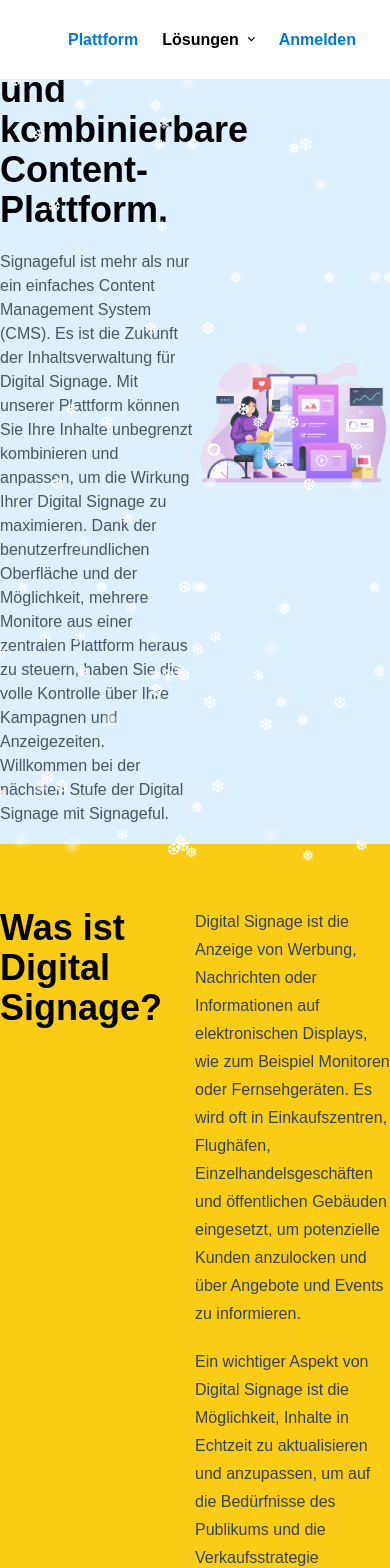
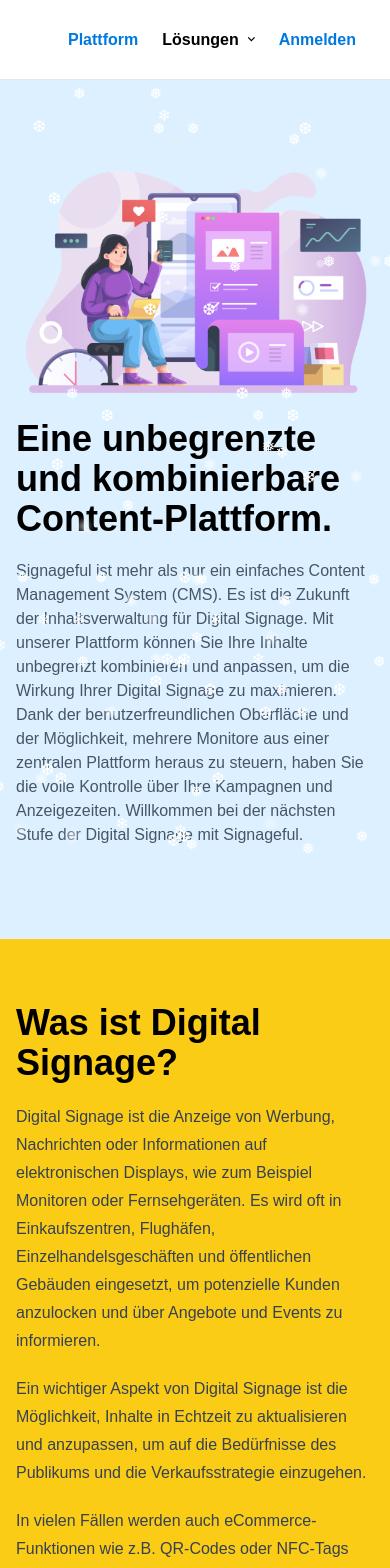
Before and after one commit to signageful/web-svelte, a SvelteKit app: page /platform in a window 390 px wide. Shown: the top 1568 px of the page. Built offline with nearby package versions, Linux system fonts and the light colour scheme; a small style sheet from the web is missing.

Commit message:
feat: plattform mobile

```diff
--- a/src/routes/platform/+page.svelte
+++ b/src/routes/platform/+page.svelte
@@ -8,10 +8,10 @@
         content="Signageful bietet eine benutzerfreundliche Plattform für die Verwaltung und Anzeige von Digital Signage Inhalten. Steuern Sie mehrere Monitore aus einer zentralen Plattform, erstellen Sie Kampagnen und planen Sie Anzeigezeiten. Maximieren Sie die Wirkung Ihrer Digital Signage mit Signageful."
     />
 </svelte:head>
-<section class="flex relative w-full md:py-20 py-16 bg-primary-100  h-screen overflow-hidden">
-    <div class="max-w-7xl w-full mx-auto flex items-center">
-        <div class="grid w-full grid-cols-2 text-left">
-            <div>
+<section class="flex relative w-full mt-20 py-16 md:py-20  bg-primary-100  min-h-screen overflow-hidden">
+    <div class="max-w-7xl w-full mx-auto flex items-center px-4">
+        <div class="grid w-full md:grid-cols-2 text-left">
+            <div class="flex flex-col order-2 md:order-1">
                 <h1 class="font-semibold text-4xl lg:text-6xl text-black  mb-5">
                     Eine unbegrenzte und kombinierbare Content-Plattform.
                 </h1>
@@ -19,15 +19,15 @@
                     Signageful ist mehr als nur ein einfaches Content Management System (CMS). Es ist die Zukunft der Inhaltsverwaltung für Digital Signage. Mit unserer Plattform können Sie Ihre Inhalte unbegrenzt kombinieren und anpassen, um die Wirkung Ihrer Digital Signage zu maximieren. Dank der benutzerfreundlichen Oberfläche und der Möglichkeit, mehrere Monitore aus einer zentralen Plattform heraus zu steuern, haben Sie die volle Kontrolle über Ihre Kampagnen und Anzeigezeiten. Willkommen bei der nächsten Stufe der Digital Signage mit Signageful.
                 </div>
             </div>
-            <div class="flex items-center justify-center">
+            <div class="flex items-center justify-center my-4 md:my-0 md:order-2">
                 <img class="rounded-lg overflow-hidden w-full h-auto max-w-full object-cover" alt="Billboard in City" src="{HeroImage}" />
             </div>
         </div>
     </div>
 </section>
 <section class="flex relative w-full md:py-20 py-16 bg-yellow-400 overflow-hidden">
-    <div class="max-w-7xl w-full mx-auto flex items-center">
-        <div class="grid w-full grid-cols-2">
+    <div class="max-w-7xl w-full mx-auto flex items-center px-4">
+        <div class="grid w-full md:grid-cols-2">
             <div class="relative">
                 <h2 class="font-semibold text-4xl lg:text-4xl text-black mb-5">Was ist Digital Signage?</h2>
             </div>
@@ -44,13 +44,13 @@
 </section>
 
 <section class="flex relative w-full md:py-20 py-16 bg-white overflow-hidden">
-    <div class="max-w-7xl w-full mx-auto flex items-center flex-col">
+    <div class="max-w-7xl w-full mx-auto flex items-center flex-col px-4">
         <div class="flex items-center justify-center mb-20 w-full">
             <h2 class="font-semibold text-4xl text-center max-w-2xl mx-auto">
                 Werde unabhängig von teuren Lizenzmodellen mit Signageful - Unsere kosteneffiziente Cloud-basierte Lösung für Digital Signage.
             </h2>
         </div>
-        <div class="columns-2 prose w-full max-w-4xl">
+        <div class="columns-1 md:columns-2 prose w-full max-w-4xl">
             <p>Signageful ist die ideale Alternative zu traditionellen Digital Signage Systemen. Wir basieren auf Open Source Technologie wie Ubuntu Core von Canonical, was bedeutet, dass Sie von einer stabilen und sicheren Plattform profitieren, ohne hohe Lizenzgebühren zahlen zu müssen.</p>
             <p>Unsere Lösungen sind für alle Zielgruppen und jede Art von Unternehmen geeignet, von kleinen Einzelhandelsgeschäften bis hin zu großen Unternehmen.</p>
             <p>Mit Signageful müssen Sie sich keine Gedanken über die Anschaffung von teuren Android oder Windows Lizenzen machen.</p>
```
